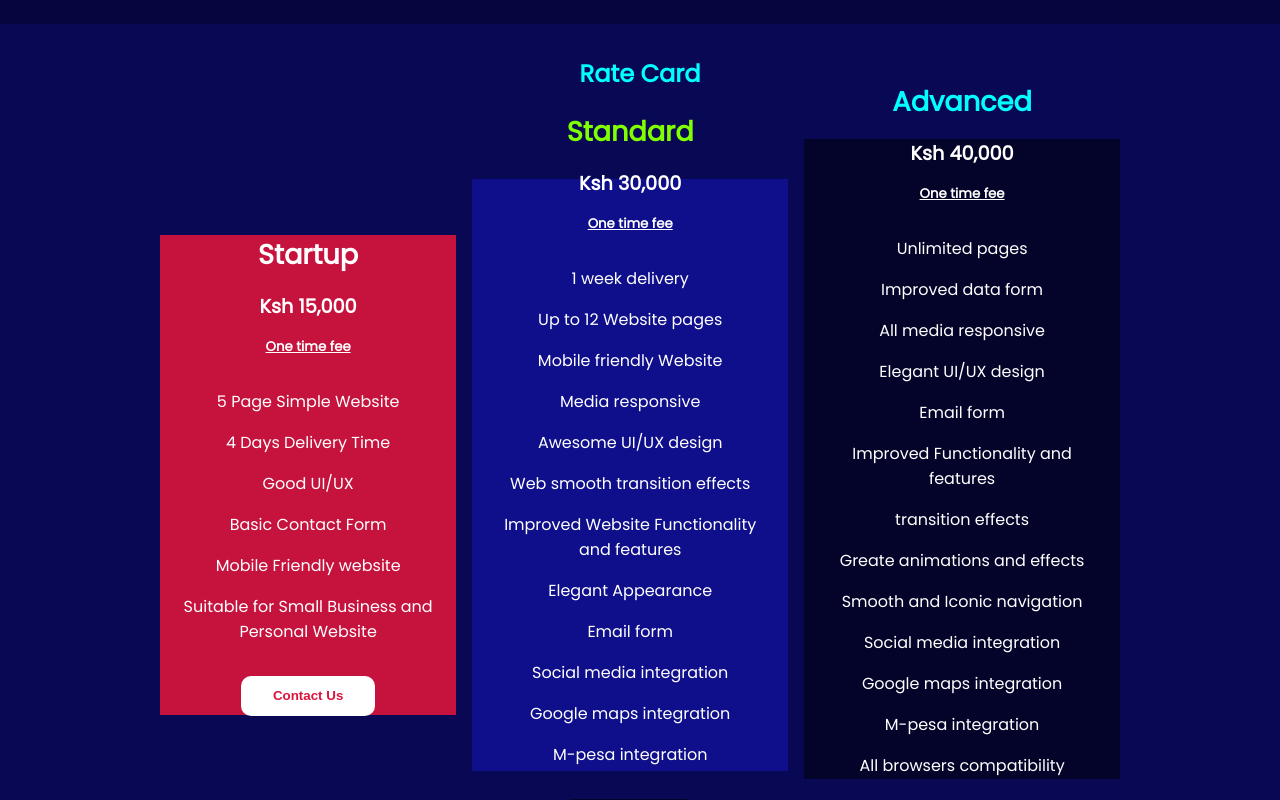
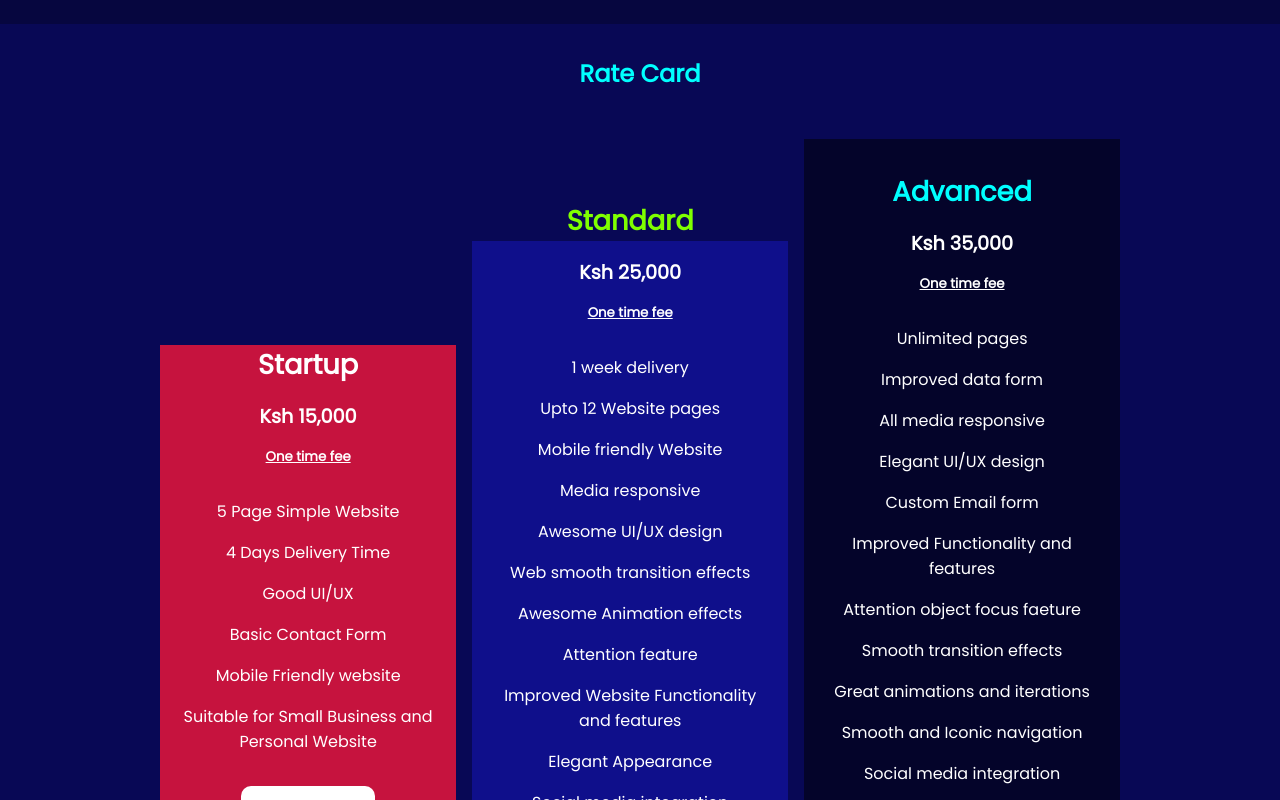
Before and after one commit to Mwisya/tradewindske, a React (Create React App) app: page / in a window 1280 px wide. Shown: the part 1120-1920 px from the top of the page. Built offline with nearby package versions, Linux system fonts and the light colour scheme.

Commit message:
rate card adjustments

```diff
--- a/src/components/display/Display.js
+++ b/src/components/display/Display.js
@@ -6,7 +6,7 @@ const Display = () => {
     <div id='home' className='display-container'>
       <div className='display'>
         <img src={computer} alt="" />
-        <h3>Your day today website solution, light up your business with endless posibilities</h3>
+        <h1>Your day today website solution, light up your business with endless posibilities</h1>
       </div>
     </div>
   )
--- a/src/components/display/display.css
+++ b/src/components/display/display.css
@@ -8,7 +8,7 @@
     position: relative;
 }
 
-.display > h3{
+.display > h1{
     color: white;
     font-weight: 900;
     font-size: 1.5rem;
@@ -32,7 +32,7 @@
     display: block;
     object-fit: cover;
     z-index: 1;
-    filter: opacity(0.9), saturate(2);
+    filter: opacity(0.8), saturate(2);
 }
 
 @media screen  and (max-width:1050px){
@@ -45,7 +45,7 @@
         height: 100%;
 
     }
-    .display > h3{
+    .display > h1{
         font-size: 1.3rem;
         font-weight: 900;
         position: absolute;
@@ -70,12 +70,12 @@
 
     }
 
-    .display > h3{
-        font-size: 1.2rem;
+    .display > h1{
+        font-size: 1.7rem;
         position: absolute;
-        top: 5rem;
+        top: 8rem;
         left: 0;
-        width: 100%;
+        width: 90%;
         line-height: 2rem;
     }
 
--- a/src/components/rateCard/RateCard.js
+++ b/src/components/rateCard/RateCard.js
@@ -25,18 +25,19 @@ const RateCard = () => {
         </div>
         <div className="rate-card2">
           <h3>Standard</h3>
-          <h4>Ksh 30,000</h4>
+          <h4>Ksh 25,000</h4>
           <h5>One time fee</h5>
           <ul>
             <li>1 week delivery</li>
-            <li>Up to 12 Website pages</li>
+            <li>Upto 12 Website pages</li>
             <li>Mobile friendly Website</li>
             <li>Media responsive</li>
             <li>Awesome UI/UX design</li>
             <li>Web smooth transition effects</li>
+            <li>Awesome Animation effects</li>
+            <li>Attention feature</li>
             <li>Improved Website Functionality and features</li>
             <li>Elegant Appearance</li>
-            <li>Email form</li>
             <li>Social media integration</li>
             <li>Google maps integration</li>
             <li>M-pesa integration</li>
@@ -46,17 +47,18 @@ const RateCard = () => {
         </div>
         <div className="rate-card3">
           <h3>Advanced</h3>
-          <h4>Ksh 40,000</h4>
+          <h4>Ksh 35,000</h4>
           <h5>One time fee</h5>
           <ul>
             <li>Unlimited pages</li>
             <li>Improved data form</li>
             <li>All media responsive</li>
             <li>Elegant UI/UX design</li>
-            <li>Email form</li>
+            <li>Custom Email form</li>
             <li>Improved Functionality and features</li>
-            <li>transition effects</li>
-            <li>Greate animations and effects </li>
+            <li>Attention object focus faeture</li>
+            <li>Smooth transition effects</li>
+            <li>Great animations and iterations </li>
             <li>Smooth and Iconic navigation</li>
             <li>Social media integration</li>
             <li>Google maps integration</li>
--- a/src/components/rateCard/rateCard.css
+++ b/src/components/rateCard/rateCard.css
@@ -12,6 +12,7 @@
     gap: 1rem;
     align-items: center;
     padding: 1rem 0;
+    height:max-content;
 }
 
 .rate-card1, .rate-card2,.rate-card3{
@@ -45,7 +46,7 @@
 
 .rate-card2{
     width: 80%;
-    height: max-content;
+    min-height: 43rem;
     background-color: rgba(21, 21, 175, 0.6);
     color: white;
     height: 37rem;
@@ -59,7 +60,7 @@
 .rate-card3{
     padding: 1rem;
     width: 80%;
-    height: 40rem;
+    min-height: 45rem;
     background-color: rgba(0, 0, 0, 0.5);
     color: white;
     margin-bottom: 2rem;
```
